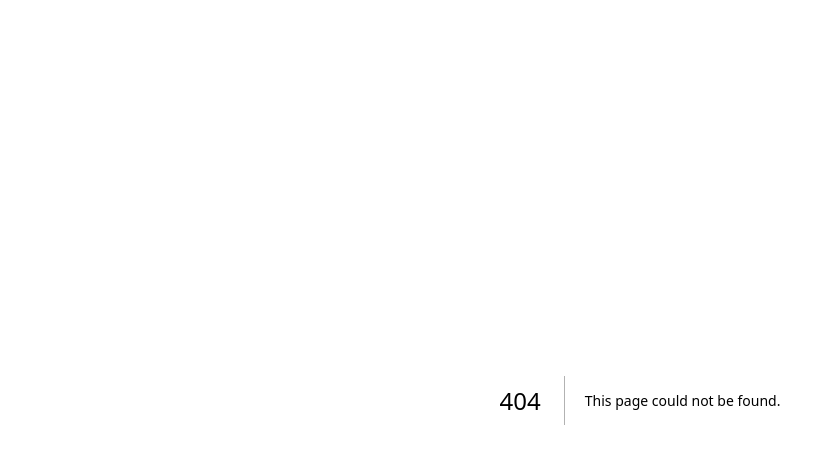
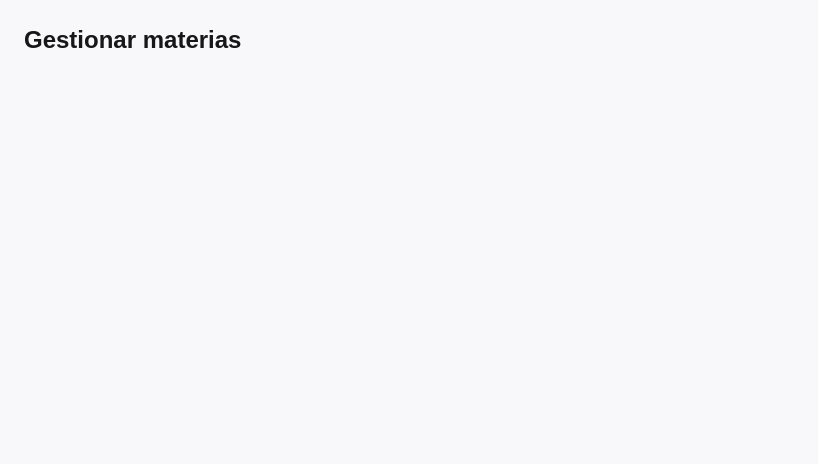
Before and after one commit to CesarOliva/SIGAU, a Next.js app: page /administrador/gestionar-materias in a window 1280 px wide. Before the commit this address had no page. Shown: the top 464 px of the page, without its empty margins (0-818 px from the left). Built offline with nearby package versions, Linux system fonts and the light colour scheme.

Commit message:
empty page at gestionar-materias

```diff
--- /dev/null
+++ b/app/(app)/administrador/gestionar-materias/page.tsx
@@ -0,0 +1,9 @@
+const MateriasPage = () => {
+    return (
+        <div className="p-6">
+            <h1 className="text-2xl font-bold">Gestionar materias</h1>
+        </div>
+    );
+}
+
+export default MateriasPage;
```
